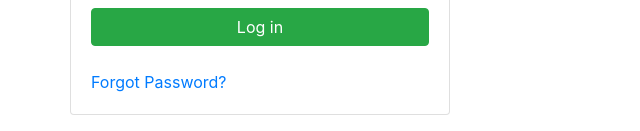
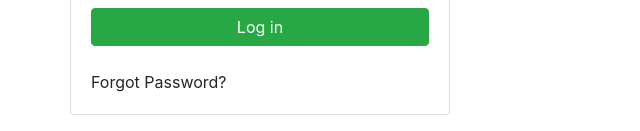
Before and after one commit to shashankDhyani/AngularBoilerplate, an Angular app in the folder bootweb/: page / in a window 1280 px wide. Shown: the part 191-322 px from the top of the page, without its empty margins (0-640 px from the left). Built offline with nearby package versions, Linux system fonts and the light colour scheme.

Commit message:
Forget Password UI

```diff
--- a/bootweb/src/app/core/Services/Login.services.ts
+++ b/bootweb/src/app/core/Services/Login.services.ts
@@ -13,7 +13,7 @@ class LoginService {
 
     Login(user: userModel){
        return this.http.post(this.BaseUrl,user).pipe(
-           map((response)=>(user = response.json()))
+        //    map((response)=>(user = response.json()))
        ).subscribe();
     }
 }
--- /dev/null
+++ b/bootweb/src/app/feature/forgot-password/forgot-password.component.css
@@ -0,0 +1,12 @@
+button{
+    margin-top:10px;
+}
+
+a{
+    width:140px;
+    cursor: pointer;
+}
+
+input {
+    margin-top: 8px;
+}
--- /dev/null
+++ b/bootweb/src/app/feature/forgot-password/forgot-password.component.html
@@ -0,0 +1,6 @@
+<div class="row">
+  <div class=" card card-body col-sm-4">
+  <div class="card-title">Forget Password</div>
+    <input type="text" class="form-control" [(ngModel)]="this.User.emailId" placeholder="Enter EmailId..." />
+    <button value="Log in" class="btn btn-success" (click)="this.logIn()" >Reset Password</button><br/>
+  </div>
--- /dev/null
+++ b/bootweb/src/app/feature/forgot-password/forgot-password.component.ts
@@ -0,0 +1,15 @@
+import { Component, OnInit } from '@angular/core';
+
+@Component({
+  selector: 'app-forgot-password',
+  templateUrl: './forgot-password.component.html',
+  styleUrls: ['./forgot-password.component.css']
+})
+export class ForgotPasswordComponent implements OnInit {
+
+  constructor() { }
+
+  ngOnInit() {
+  }
+
+}
--- a/bootweb/src/app/feature/login/login.component.css
+++ b/bootweb/src/app/feature/login/login.component.css
@@ -1,5 +1,10 @@
 button{
     margin-top:10px;
+}
+
+a{
+    width:140px;
+    cursor: pointer;
 }
 
 input {
@@ -17,8 +22,3 @@ input {
 {
      text-decoration: none !important;
 }
-
-a:title {
-    background-color: black;
-    color:whitesmoke;
-}
--- a/bootweb/src/app/feature/login/login.component.html
+++ b/bootweb/src/app/feature/login/login.component.html
@@ -10,6 +10,6 @@
 
 </div>
     <button value="Log in" class="btn btn-success" (click)="this.logIn()" >Log in </button><br/>
-     <a href="#">Forgot Password?</a>
+     <a (click)="this.ForgotPassword()">Forgot Password?</a>
   </div>
 </div>
--- a/bootweb/src/app/feature/login/login.component.ts
+++ b/bootweb/src/app/feature/login/login.component.ts
@@ -1,5 +1,6 @@
 import { Component, OnInit } from '@angular/core';
 import { userModel } from '../../shared/Models/UserModel';
+import { Router } from '@angular/router';
 
 @Component({
   selector: 'app-login',
@@ -8,7 +9,7 @@ import { userModel } from '../../shared/Models/UserModel';
 })
 export class LoginComponent implements OnInit {
 
-  constructor() {
+  constructor(private router : Router) {
     this.User = new userModel();
   }
   showPassword:boolean;
@@ -22,6 +23,12 @@ export class LoginComponent implements OnInit {
   }
 
   logIn() {
+    // call loginService from here...
     console.log(this.User);
   }
+
+  ForgotPassword(){
+   this.router.navigate(['/forgetpassword']);
+  }
+
 }
```
Also changed, not shown: bootweb/src/app/feature/feature.module.ts (+9 -4 lines), 1 other file (tests, documents, lock files or other folders).
